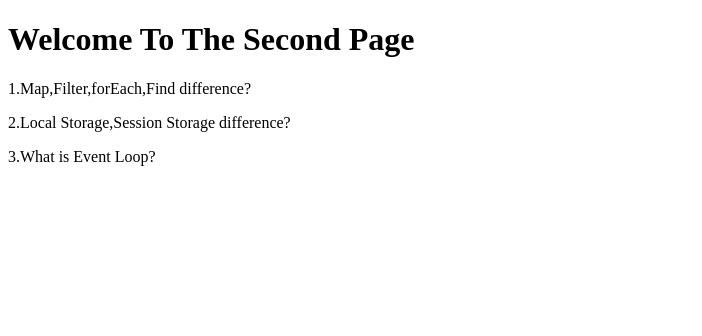
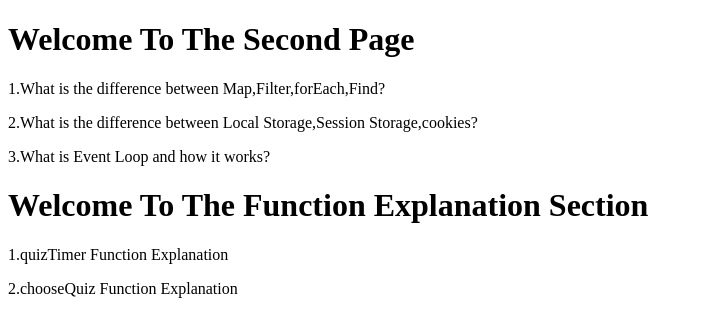
Before and after one commit to shakilahmedshuvo/Quiz-hero, a plain HTML site: page secondPage.html in a window 1280 px wide. Shown: the whole page, without its empty margins (0-702 px from the left). Drawn offline with Linux system fonts and the light colour scheme.

Commit message:
fix local storage

```diff
--- a/index.js
+++ b/index.js
@@ -78,7 +78,7 @@ const displayQuiz = (data) => {
 };
 
 // EventListener for quiz submit button
-document.querySelector("#submit").addEventlistener("click", function () {
+document.querySelector("#submit").addEventListener("click", function () {
   if (answers.length < 6) {
     return;
   }
@@ -115,7 +115,7 @@ document.querySelector("#submit").addEventlistener("click", function () {
   let storage = JSON.parse(localStorage.getItem("result"));
   if (storage) {
     localStorage.setItem(
-      "results",
+      "result",
       JSON.stringify([
         ...storage,
         {
@@ -127,7 +127,7 @@ document.querySelector("#submit").addEventlistener("click", function () {
     );
   } else {
     localStorage.setItem(
-      "results",
+      "result",
       JSON.stringify([
         {
           marks: totalMark,
--- a/secondPage.html
+++ b/secondPage.html
@@ -12,26 +12,39 @@
     <!-- main section start -->
     <main>
         <h1>Welcome To The Second Page</h1>
+        <!-- answer and question section -->
+        <div>
             <!-- 1. -->
             <div>
                 <!-- question -->
-            <p>1.Map,Filter,forEach,Find difference?</p>
+                <p>1.What is the difference between Map,Filter,forEach,Find?</p>
                 <!-- answer -->
                 <p></p>
             </div>
             <!-- 2. -->
             <div>
                 <!-- question -->
-            <p>2.Local Storage,Session Storage difference?</p>
+                <p>2.What is the difference between Local Storage,Session Storage,cookies?</p>
                 <!-- answer -->
                 <p></p>
             </div>
             <!-- 3. -->
             <div>
                 <!-- question -->
-            <p>3.What is Event Loop?</p>
+                <p>3.What is Event Loop and how it works?</p>
                 <!-- answer -->
                 <p></p>
+            </div>
+        </div>
+        <!-- function explanation section -->
+        <h1>Welcome To The Function Explanation Section</h1>
+        <!-- 1. -->
+        <div>
+            <p>1.quizTimer Function Explanation</p>
+        </div>
+        <!-- 2. -->
+        <div>
+            <p>2.chooseQuiz Function Explanation</p>
         </div>
     </main>
     <!-- main section end -->
```
Lines whose indentation alone changed are shown as unchanged.
